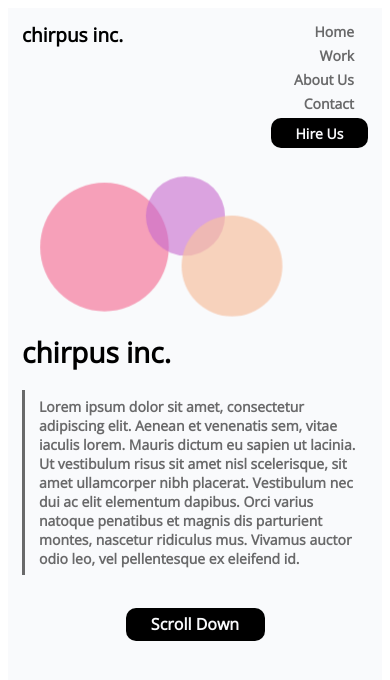
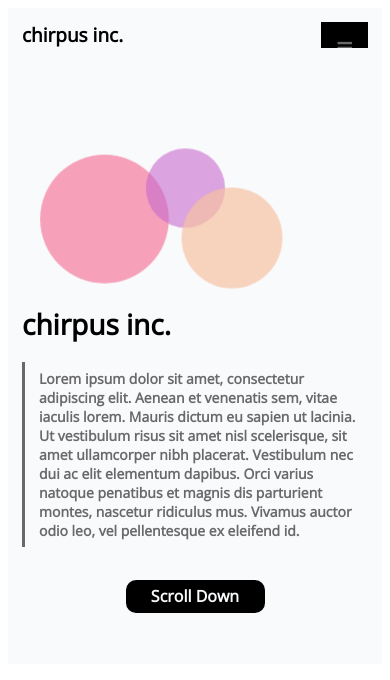
Before and after one commit to eamedema/html-css-01, a plain HTML site: page index.html in a window 390 px wide. Drawn offline with nearby package versions, Linux system fonts and the light colour scheme.

Commit message:
edited JS

```diff
--- a/index.html
+++ b/index.html
@@ -4,20 +4,24 @@
     <meta charset="utf-8">
     <link href="styles.css" rel="stylesheet">
     <link href="https://fonts.googleapis.com/css?family=Open+Sans" rel="stylesheet">
+    <link rel="stylesheet" href="https://cdnjs.cloudflare.com/ajax/libs/font-awesome/4.7.0/css/font-awesome.min.css">
+    <script src="script.js" type="text/javascript"></script>
     <meta name="viewport" content="width=device-width, initial-scale=1">
     <title>chirpus inc.</title>
   </head>
   <body>
     <div class="main-back">
-      <nav>
+      <nav class="topnav">
         <span class="chirpus-menu">chirpus inc.</span>
-        <ul class="nav-menu">
+        <ul id="nav-menu" class="nav-menu">
           <li class="menu"><a href="#">Home</a></li>
           <li class="menu"><a href="#">Work</a></li>
           <li class="menu"><a href="#">About Us</a></li>
           <li class="menu"><a href="#">Contact</a></li>
           <li class="hire-us hover-square"><a href="#">Hire Us</a></li>
         </ul>
+        <a href="javascript:void(0);" class="icon" onclick="myFunction()">
+          <i class="fa fa-bars"></i>
       </nav>
       <main>
         <div class="upper-body">
--- a/styles.css
+++ b/styles.css
@@ -479,6 +479,42 @@ p, h1 {
     font-size: 14px;
   }
 
+  /* Style the navigation menu */
+  .topnav {
+    overflow: hidden;
+    position: relative;
+    max-height: 300px;
+  }
+
+  /* Hide the links inside the navigation menu (except for logo/home) */
+  .topnav #nav-menu {
+    display: none;
+  }
+
+  /* Style navigation menu links */
+  .topnav a {
+    color: white;
+    padding: 14px 16px;
+    text-decoration: none;
+    font-size: 17px;
+    display: block;
+  }
+
+  /* Style the hamburger menu */
+  .topnav a.icon {
+    background: black;
+    display: block;
+    position: absolute;
+    right: 0;
+    top: 0;
+  }
+
+  /* Add a grey background color on mouse-over */
+  .topnav a:hover {
+    background-color: #ddd;
+    color: black;
+  }
+
   .main-back {
     padding: 1em;
   }
```
